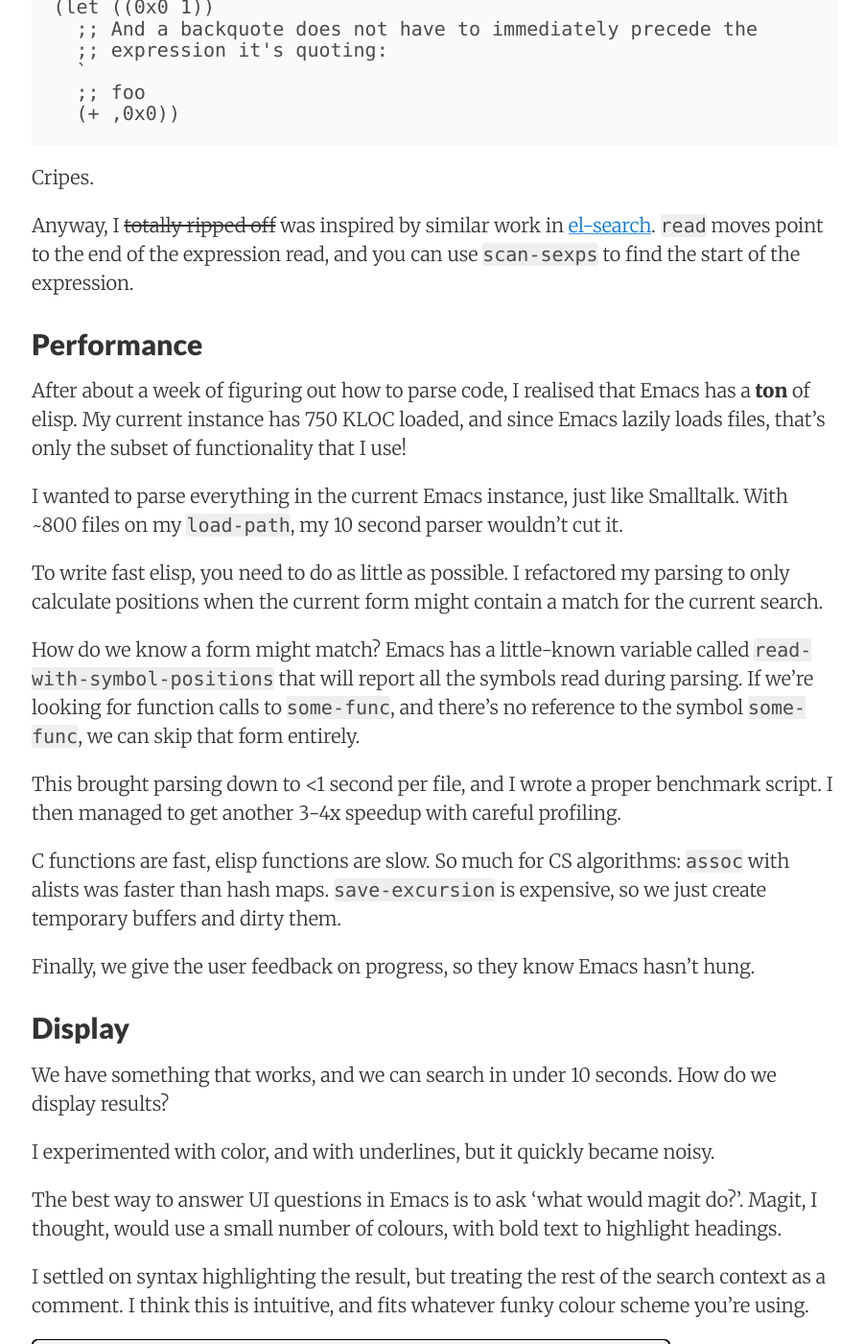
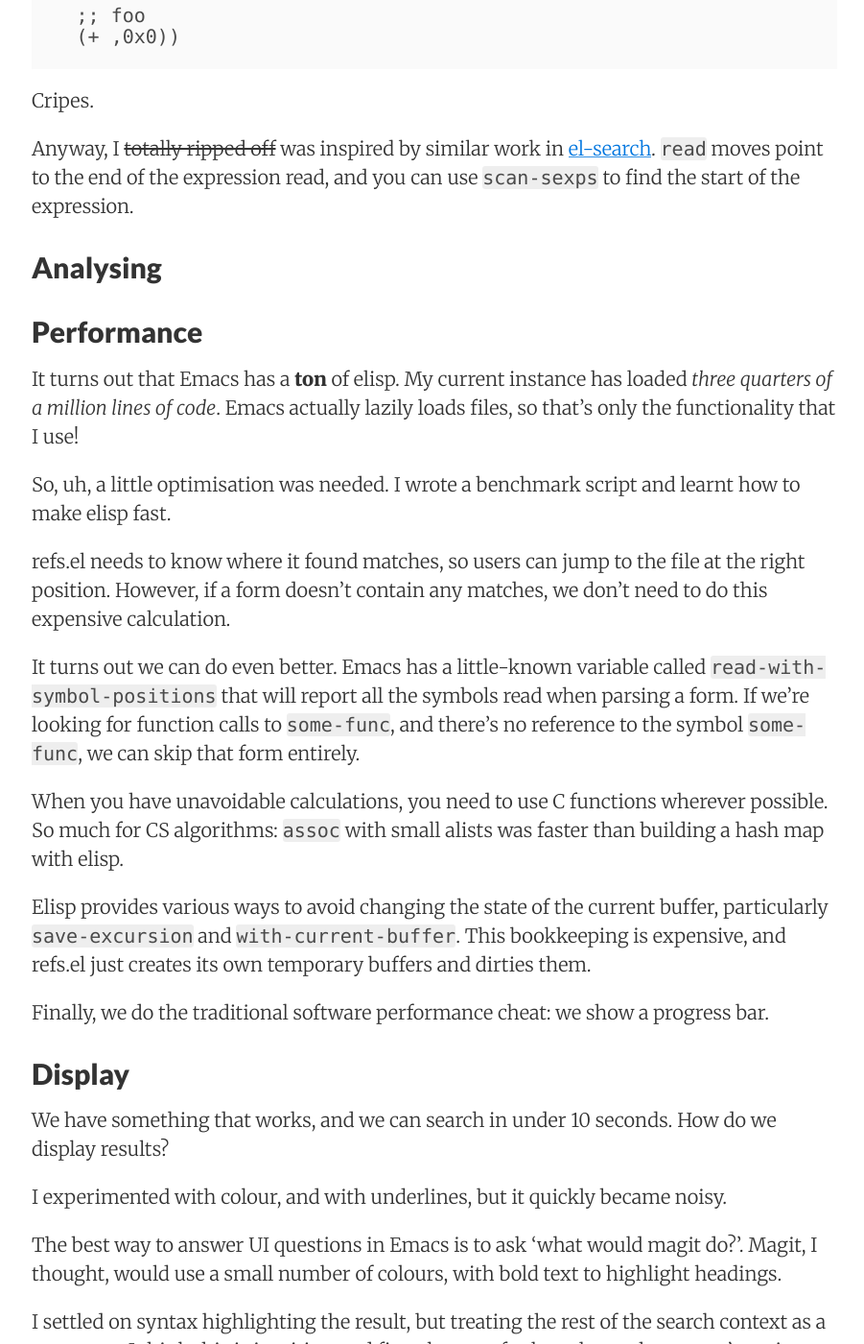
Before and after one commit to Wilfred/wilfred.github.com, a Jekyll site: the page built from _posts/2016-09-25-searching-a-million-lines-of-lisp.markdown, in a window 1280 px wide and 1400 px high, scrolled down 1118 px. Shown: the whole window at 96% size, without its empty margins (187-1088 px from the left). Built offline with Jekyll 4.4.1, drawn with Linux system fonts in a browser that asks for light colours; nearby versions of some CDN libraries; some of the changed text lies outside the part shown.

Commit message:
another draft

```diff
--- a/_posts/2016-09-25-searching-a-million-lines-of-lisp.markdown
+++ b/_posts/2016-09-25-searching-a-million-lines-of-lisp.markdown
@@ -7,13 +7,8 @@ tags:
 
 Time for another Emacs adventure!
 
-I got Smalltalk envy again recently. In Smalltalk, I can use the
-finder to find all direct callers of a method ('message sends' in
-Smalltalk jargon).
-
-In Emacs, however, you're outta luck. There's no way to find all the
-callers of a function or macro. Most Emacsers just grab their
-favourite text search tool.
+In Emacs today, there's no way to find all the callers of a function
+or macro. Most Emacsers just grab their favourite text search tool.
 
 We can do better. It just wouldn't be Emacs without a litle fanatical
 tool building. How hard can it be?
@@ -47,45 +42,45 @@ Anyway, I ~~totally ripped off~~ was inspired by similar work in
 moves point to the end of the expression read, and you can use
 `scan-sexps` to find the start of the expression.
 
+## Analysing
+
 ## Performance
 
-After about a week of figuring out how to parse code, I realised that
-Emacs has a **ton** of elisp. My current instance has 750 KLOC loaded,
-and since Emacs lazily loads files, that's only the subset of
-functionality that I use!
+It turns out that Emacs has a **ton** of elisp. My current instance
+has loaded *three quarters of a million lines of code*. Emacs actually
+lazily loads files, so that's only the functionality that I use!
 
-I wanted to parse everything in the current Emacs instance, just like
-Smalltalk. With ~800 files on my `load-path`, my 10 second parser
-wouldn't cut it.
+So, uh, a little optimisation was needed. I wrote a benchmark script
+and learnt how to make elisp fast.
 
-To write fast elisp, you need to do as little as possible. I
-refactored my parsing to only calculate positions when the current
-form might contain a match for the current search.
+refs.el needs to know where it found matches, so users can jump to the
+file at the right position. However, if a form doesn't contain any
+matches, we don't need to do this expensive calculation.
 
-How do we know a form might match? Emacs has a little-known variable
+It turns out we can do even better. Emacs has a little-known variable
 called `read-with-symbol-positions` that will report all the symbols
-read during parsing. If we're looking for function calls to
+read when parsing a form. If we're looking for function calls to
 `some-func`, and there's no reference to the symbol `some-func`, we
 can skip that form entirely.
 
-This brought parsing down to <1 second per file, and I wrote a proper
-benchmark script. I then managed to get another 3-4x speedup with
-careful profiling.
+When you have unavoidable calculations, you need to use C functions
+wherever possible. So much for CS algorithms: `assoc` with small
+alists was faster than building a hash map with elisp.
 
-C functions are fast, elisp functions are slow. So
-much for CS algorithms: `assoc` with alists was faster than hash
-maps. `save-excursion` is expensive, so we just create temporary
-buffers and dirty them.
+Elisp provides various ways to avoid changing the state of the current
+buffer, particularly `save-excursion` and `with-current-buffer`. This
+bookkeeping is expensive, and refs.el just creates its own temporary
+buffers and dirties them.
 
-Finally, we give the user feedback on progress, so they know Emacs
-hasn't hung.
+Finally, we do the traditional software performance cheat: we show a
+progress bar.
 
 ## Display
 
 We have something that works, and we can search in under 10
 seconds. How do we display results?
 
-I experimented with color, and with underlines, but it quickly became
+I experimented with colour, and with underlines, but it quickly became
 noisy.
 
 The best way to answer UI questions in Emacs is to ask 'what would
```
